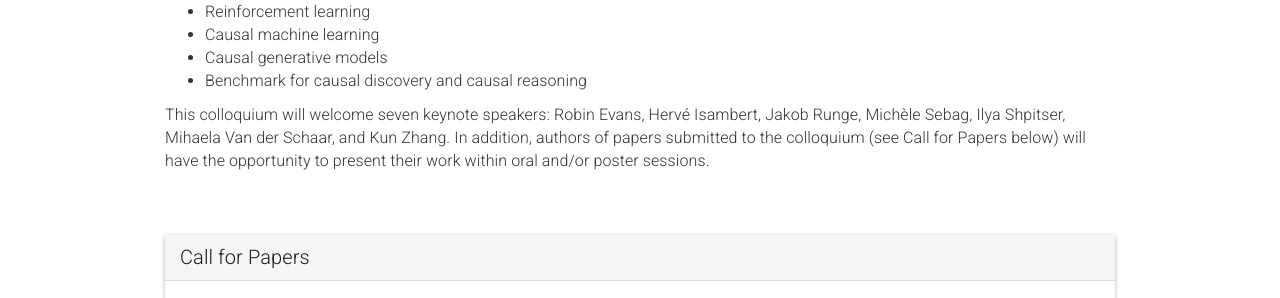
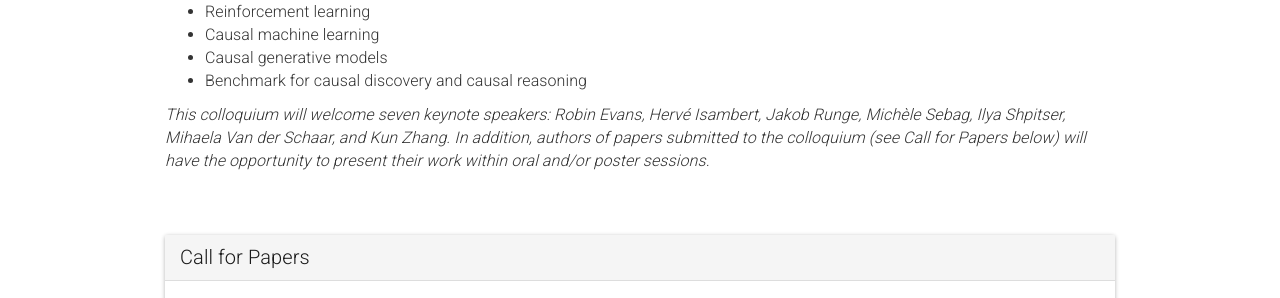
Before and after one commit to quarter-on-causality/quarter-on-causality.github.io, a Jekyll site: the page built from _pages/home_challenges.md, in a window 1280 px wide and 900 px high, scrolled down 1164 px. Shown: the part 152-450 px from the top of the window. Built offline with Jekyll 4.4.1, drawn with Linux system fonts in a browser that asks for light colours; nearby versions of some CDN libraries.

```diff
--- a/_pages/home_challenges.md
+++ b/_pages/home_challenges.md
@@ -52,7 +52,7 @@ acknowledgements: ""
       <li>Benchmark for causal discovery and causal reasoning</li>
     </ul>
 
-This colloquium will welcome seven keynote speakers: Robin Evans, Hervé Isambert, Jakob Runge, Michèle Sebag, Ilya Shpitser, Mihaela Van der Schaar, and Kun Zhang. In addition, authors of papers submitted to the colloquium (see Call for Papers below) will have the opportunity to present their work within oral and/or poster sessions.
+<i>This colloquium will welcome seven keynote speakers: Robin Evans, Hervé Isambert, Jakob Runge, Michèle Sebag, Ilya Shpitser, Mihaela Van der Schaar, and Kun Zhang. In addition, authors of papers submitted to the colloquium (see Call for Papers below) will have the opportunity to present their work within oral and/or poster sessions.</i>
   </div>
 </div>
 <br/>
```
